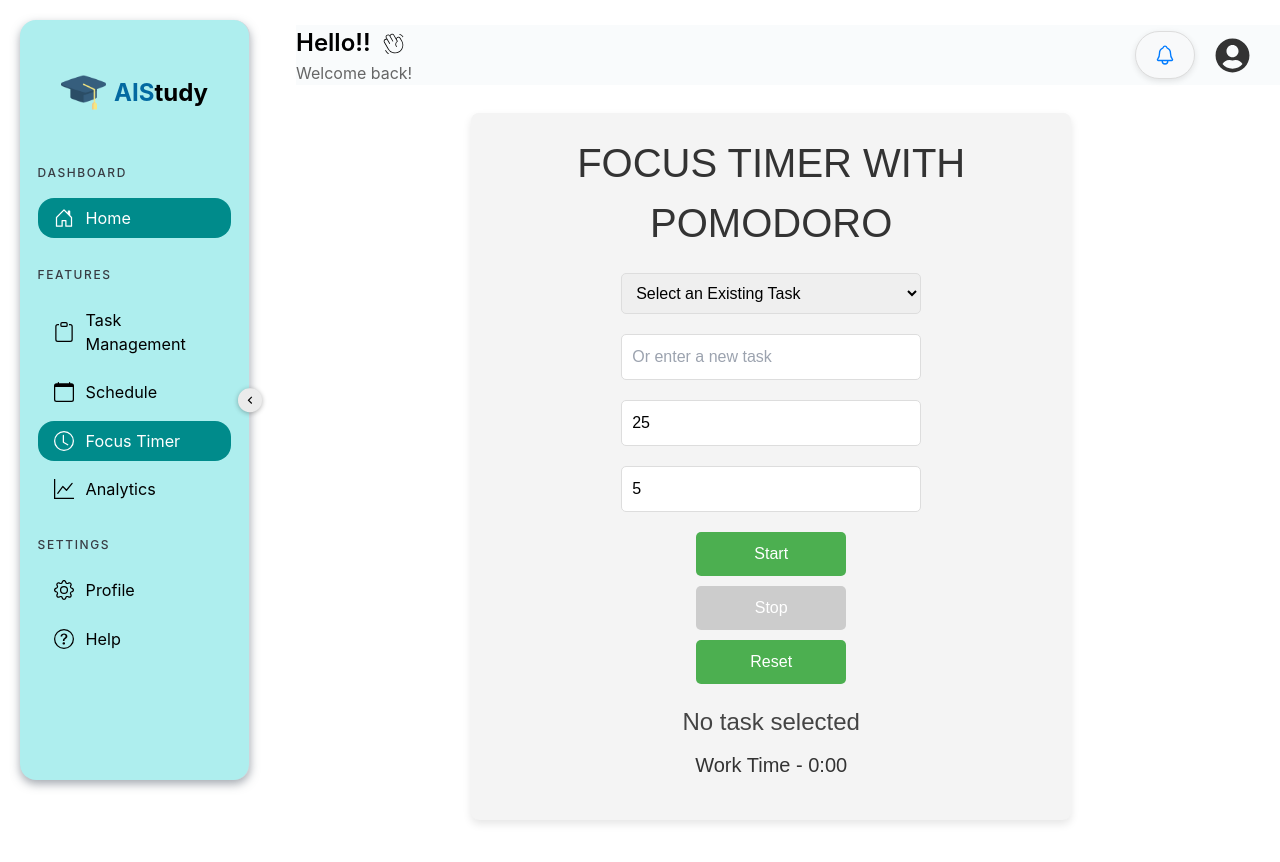
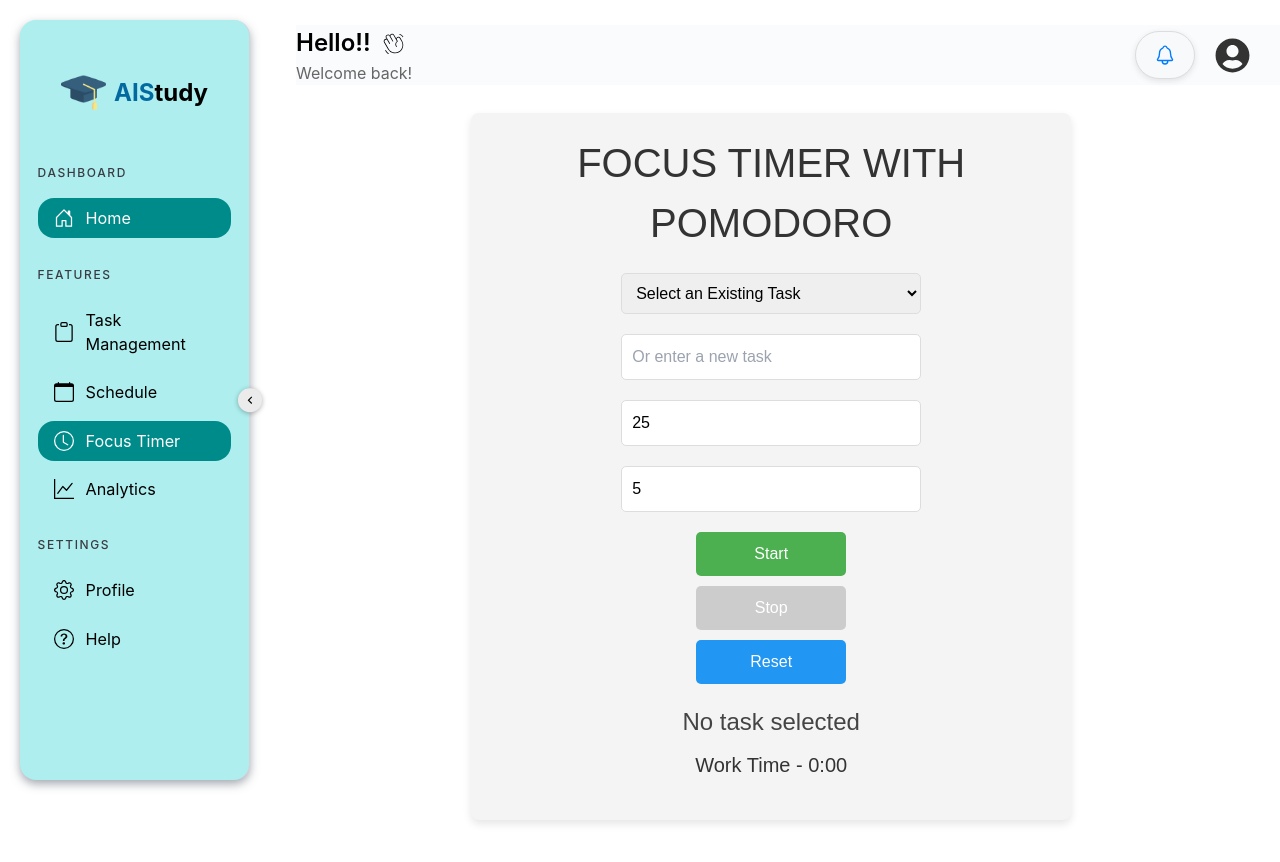
Before and after one commit to Advanced-web-application-developmentK21/Web-Frontend, a React (Create React App) app: page /timer in a window 1280 px wide. Shown: the top 862 px of the page. Built offline with nearby package versions, Linux system fonts and the light colour scheme.

Commit message:
update UI

```diff
--- a/src/pages/Dashboard/FocusTimer.tsx
+++ b/src/pages/Dashboard/FocusTimer.tsx
@@ -103,13 +103,13 @@ function FocusTimer() {
           onChange={(e) => setBreakDuration(Number(e.target.value))}
           min="1"
         />
-        <button onClick={startTimer} disabled={isRunning}>
+        <button className="start-button" onClick={startTimer} disabled={isRunning}>
           Start
         </button>
-        <button onClick={stopTimer} disabled={!isRunning}>
+        <button className="stop-button" onClick={stopTimer} disabled={!isRunning}>
           Stop
         </button>
-        <button onClick={resetTimer}>Reset</button>
+        <button className="reset-button" onClick={resetTimer}>Reset</button>
       </div>
       <h2>{task || newTask || "No task selected"}</h2>
       <h3>
--- a/src/styles/FocusTimer.css
+++ b/src/styles/FocusTimer.css
@@ -49,6 +49,18 @@
   }
 
   /* Button styles */
+
+  .focus-timer-container .star-button {
+    background-color: #45a049;
+  }
+  .focus-timer-container .stop-button {
+    background-color: #ff0000;
+  }
+
+  .focus-timer-container .reset-button {
+    background-color: #2196f3;
+  }
+
   .focus-timer-container button {
     padding: 10px 20px;
     font-size: 1rem;
@@ -61,6 +73,8 @@
     width: 100%;
     max-width: 150px;
   }
+
+
 
   .focus-timer-container button:hover {
     background-color: #45a049;
```
